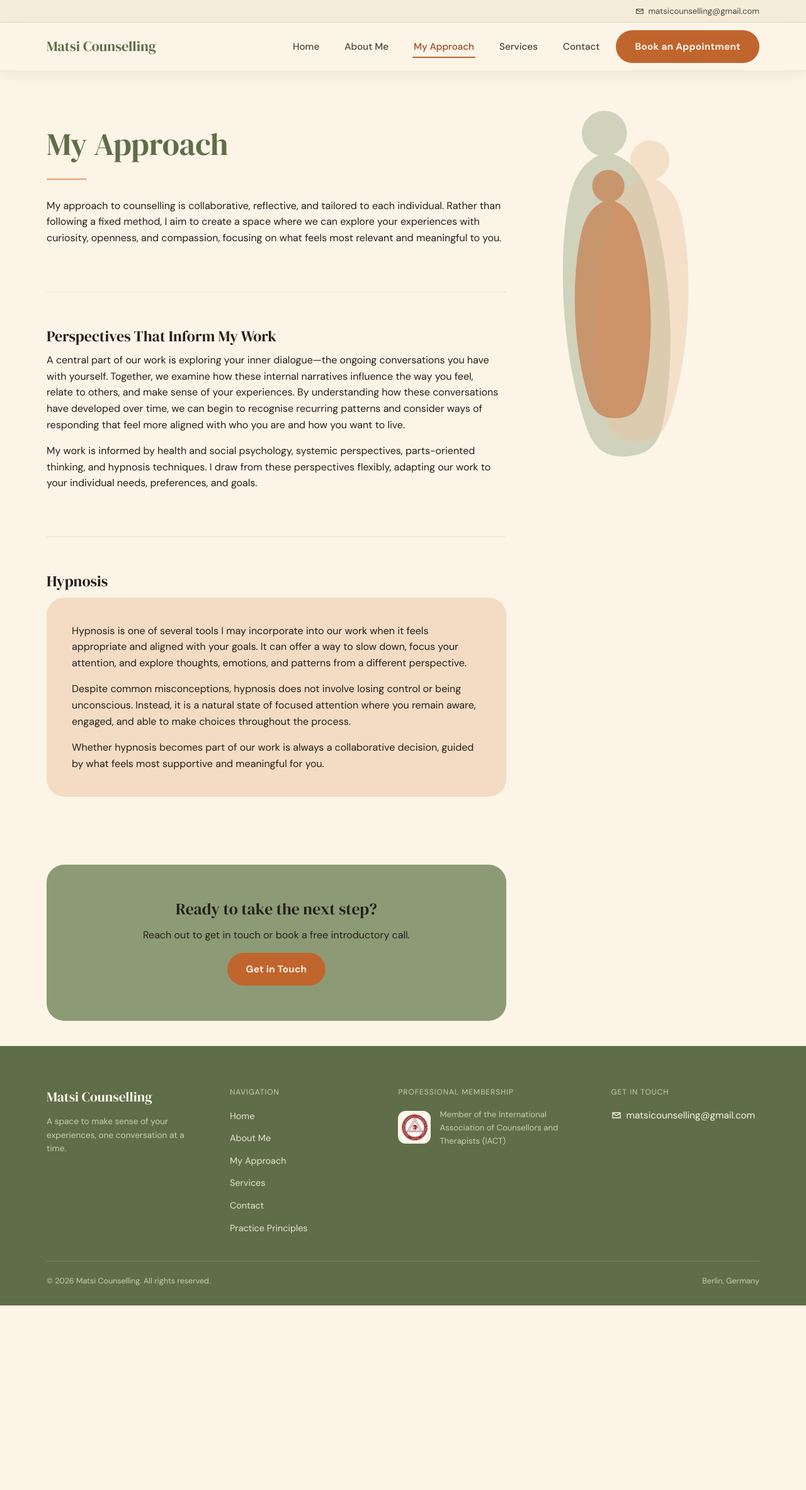
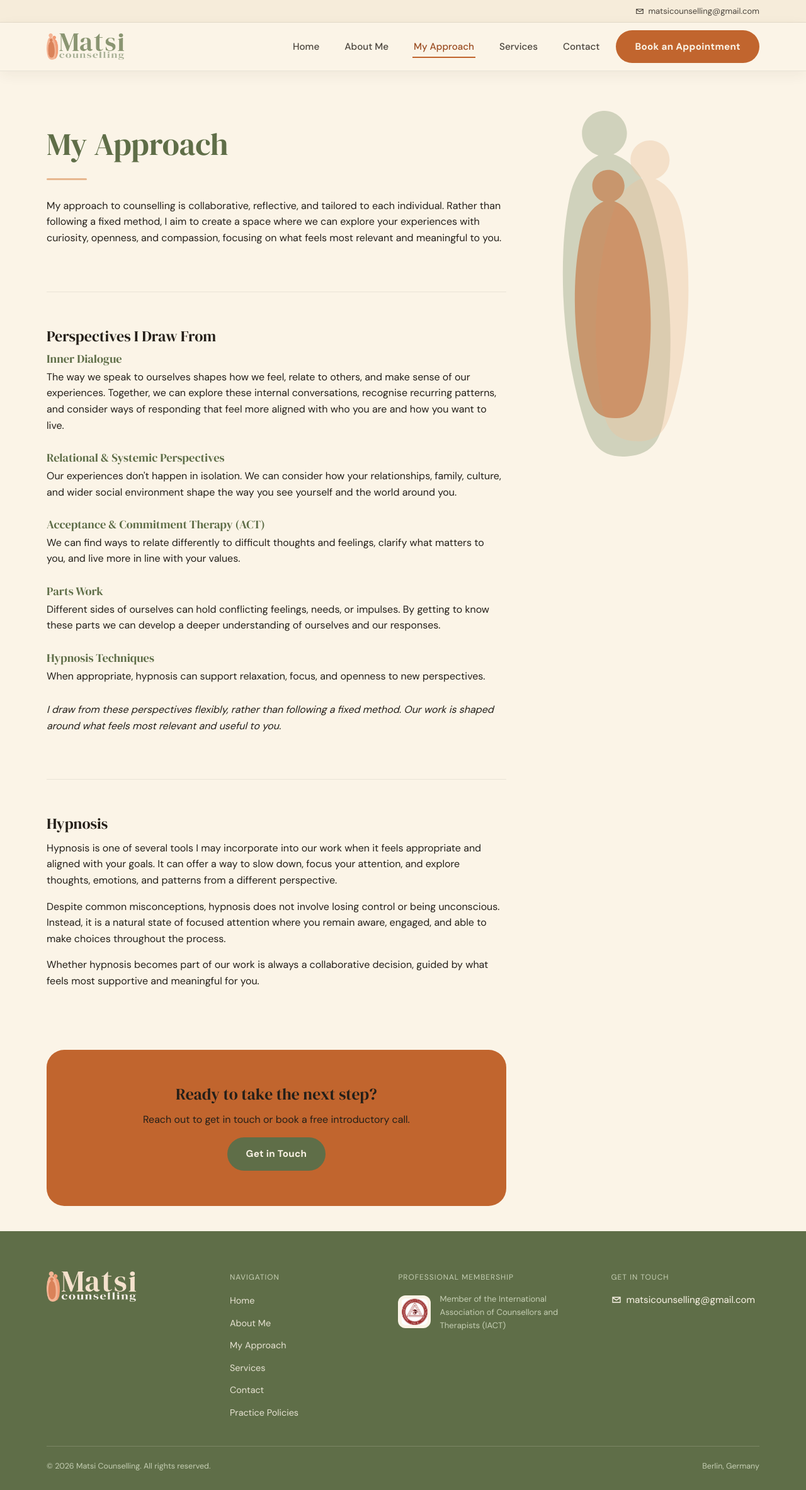
Before and after one commit to marvindoc5/anna-website, a FastAPI app: page /approach in a window 1280 px wide. Shown: the whole page at 63% size. Before the commit the page ends 2073 px from the top, so only its background shows below. Run offline with FastAPI, Linux system fonts and the light colour scheme.

Commit message:
Client revision batch: branding, pricing, and content updates
- Replace header/footer brand text with real logo images (header +
  lighter footer variant), both trimmed/transparent from the source files
- Add Anna's signature under the biography text, with the CTA button
  spaced further down
- Pad both service icons to a square canvas so object-fit:cover no
  longer crops their edges
- Change "01"/"02" step numbers to "Step 1"/"Step 2" (home + services)
- Update package prices: individual €390→€385, relationship €570→€550
- Rename "Practice Principles" to "Practice Policies" sitewide
- Rewrite the My Approach "Perspectives" section (new heading, five
  sub-perspectives, closing paragraph) and drop the boxed hypnosis card
  to match the page's plain section layout
- Recolor the My Approach CTA (terracotta box, olive-green button)
- Update page title/meta description so "Counselling Practice" shows
  next to the site name in search results instead of "Psychotherapy"

Co-Authored-By: Claude Sonnet 5 <noreply@anthropic.com>

```diff
--- a/main.py
+++ b/main.py
@@ -157,7 +157,7 @@ def validate_contact_form(name, email, interest, counselling_type, agree):
         errors["counselling_type"] = "Please select a type of counselling."
 
     if not agree:
-        errors["agree"] = "Please confirm you agree to the Practice Principles."
+        errors["agree"] = "Please confirm you agree to the Practice Policies."
 
     return errors
 
--- a/static/css/style.css
+++ b/static/css/style.css
@@ -148,6 +148,16 @@ button {
   color: var(--cream);
 }
 
+.btn-sage {
+  background: var(--sage-deep);
+  color: var(--cream);
+}
+
+.btn-sage:hover {
+  background: var(--sage);
+  box-shadow: var(--shadow-card);
+}
+
 .btn-quiet {
   background: var(--cream);
   color: var(--terracotta-deep);
@@ -229,10 +239,14 @@ button {
 }
 
 .brand {
-  font-family: var(--font-heading);
-  font-size: 1.4rem;
-  color: var(--sage-deep);
   flex: none;
+  display: flex;
+  align-items: center;
+}
+
+.brand img {
+  height: 42px;
+  width: auto;
 }
 
 .nav-links {
@@ -360,16 +374,9 @@ button {
   padding-bottom: 40px;
 }
 
-.footer-brand {
-  font-family: var(--font-heading);
-  font-size: 1.35rem;
-}
-
-.footer-tagline {
-  margin-top: 10px;
-  font-size: 0.85rem;
-  color: var(--sage-pale);
-  max-width: 26ch;
+.footer-logo {
+  height: 48px;
+  width: auto;
 }
 
 .footer-nav {
@@ -516,6 +523,17 @@ button {
 
 .prose p {
   color: var(--text);
+}
+
+.bio-signature {
+  display: block;
+  height: 64px;
+  width: auto;
+  margin: 8px 0 32px;
+}
+
+.bio-cta {
+  margin-top: 8px;
 }
 
 .divider {
@@ -689,10 +707,10 @@ button {
 
 .start-step-num {
   font-family: var(--font-heading);
-  font-size: 2.4rem;
+  font-size: 1.5rem;
   color: var(--terracotta);
   line-height: 1;
-  margin-bottom: 6px;
+  margin-bottom: 10px;
 }
 
 .start-card h3 {
@@ -845,15 +863,27 @@ button {
   height: auto;
 }
 
-.approach-hypnosis {
-  background: var(--peach-soft);
-  border-radius: var(--radius-lg);
-  padding: 40px;
-  margin: 12px 0;
+.perspective-item {
+  margin-bottom: 28px;
+}
+
+.perspective-item h3 {
+  font-size: 1.15rem;
+  color: var(--sage-deep);
+  margin-bottom: 0.3em;
+}
+
+.perspective-item p {
+  margin-bottom: 0;
+}
+
+.perspectives-closing {
+  margin-top: 8px;
+  font-style: italic;
 }
 
 .approach-cta {
-  background: var(--sage);
+  background: var(--terracotta);
   border-radius: var(--radius-lg);
   padding: 56px 44px;
   text-align: center;
@@ -1022,7 +1052,7 @@ button {
   text-align: center;
 }
 
-.gs-step .start-step-num { font-size: 1.9rem; }
+.gs-step .start-step-num { font-size: 1.3rem; }
 
 @media (max-width: 760px) {
   .gs-steps { grid-template-columns: 1fr; }
--- a/static/js/contact-form.js
+++ b/static/js/contact-form.js
@@ -87,7 +87,7 @@
     var agreeRow = agreeCheckbox.closest(".checkbox-row");
     if (!agreeCheckbox.checked) {
       if (agreeRow) agreeRow.classList.add("has-error");
-      showError(fieldErrorFor(agreeCheckbox), "Please confirm you agree to the Practice Principles before sending your message.");
+      showError(fieldErrorFor(agreeCheckbox), "Please confirm you agree to the Practice Policies before sending your message.");
       firstInvalid = firstInvalid || agreeCheckbox;
     } else {
       if (agreeRow) agreeRow.classList.remove("has-error");
--- a/templates/about.html
+++ b/templates/about.html
@@ -14,7 +14,8 @@
           <p>Over the years, I have worked in a variety of settings, supporting neurodivergent individuals, unaccompanied minor refugees, and clients in private practice. Having lived in Cyprus, the Netherlands, and Germany, I have developed an appreciation for the ways culture, relationships, and life experiences shape how we see ourselves, relate to others, and navigate the world around us.</p>
           <p>My work is guided by curiosity, compassion, and a deep respect for each person's individual story. I believe that our experiences can only be understood within the context of our unique histories, relationships, and circumstances, and I aim to create space for this complexity in my work with others.</p>
         </div>
-        <a class="btn btn-primary" href="{{ url_for('approach') }}">Read More About My Approach</a>
+        <img class="bio-signature" src="{{ url_for('static', path='images/anna-signature.png') }}" alt="Anna Matsi's signature">
+        <a class="btn btn-primary bio-cta" href="{{ url_for('approach') }}">Read More About My Approach</a>
       </div>
       <div class="about-photo-col">
         <div class="about-photo-frame">
--- a/templates/approach.html
+++ b/templates/approach.html
@@ -15,28 +15,45 @@
         </section>
 
         <section>
-          <h2>Perspectives That Inform My Work</h2>
-          <div class="prose">
-            <p>A central part of our work is exploring your inner dialogue—the ongoing conversations you have with yourself. Together, we examine how these internal narratives influence the way you feel, relate to others, and make sense of your experiences. By understanding how these conversations have developed over time, we can begin to recognise recurring patterns and consider ways of responding that feel more aligned with who you are and how you want to live.</p>
-            <p>My work is informed by health and social psychology, systemic perspectives, parts-oriented thinking, and hypnosis techniques. I draw from these perspectives flexibly, adapting our work to your individual needs, preferences, and goals.</p>
+          <h2>Perspectives I Draw From</h2>
+          <div class="prose perspectives-list">
+            <div class="perspective-item">
+              <h3>Inner Dialogue</h3>
+              <p>The way we speak to ourselves shapes how we feel, relate to others, and make sense of our experiences. Together, we can explore these internal conversations, recognise recurring patterns, and consider ways of responding that feel more aligned with who you are and how you want to live.</p>
+            </div>
+            <div class="perspective-item">
+              <h3>Relational &amp; Systemic Perspectives</h3>
+              <p>Our experiences don't happen in isolation. We can consider how your relationships, family, culture, and wider social environment shape the way you see yourself and the world around you.</p>
+            </div>
+            <div class="perspective-item">
+              <h3>Acceptance &amp; Commitment Therapy (ACT)</h3>
+              <p>We can find ways to relate differently to difficult thoughts and feelings, clarify what matters to you, and live more in line with your values.</p>
+            </div>
+            <div class="perspective-item">
+              <h3>Parts Work</h3>
+              <p>Different sides of ourselves can hold conflicting feelings, needs, or impulses. By getting to know these parts we can develop a deeper understanding of ourselves and our responses.</p>
+            </div>
+            <div class="perspective-item">
+              <h3>Hypnosis Techniques</h3>
+              <p>When appropriate, hypnosis can support relaxation, focus, and openness to new perspectives.</p>
+            </div>
+            <p class="perspectives-closing">I draw from these perspectives flexibly, rather than following a fixed method. Our work is shaped around what feels most relevant and useful to you.</p>
           </div>
         </section>
 
         <section>
           <h2>Hypnosis</h2>
-          <div class="approach-hypnosis">
-            <div class="prose">
-              <p>Hypnosis is one of several tools I may incorporate into our work when it feels appropriate and aligned with your goals. It can offer a way to slow down, focus your attention, and explore thoughts, emotions, and patterns from a different perspective.</p>
-              <p>Despite common misconceptions, hypnosis does not involve losing control or being unconscious. Instead, it is a natural state of focused attention where you remain aware, engaged, and able to make choices throughout the process.</p>
-              <p style="margin-bottom:0;">Whether hypnosis becomes part of our work is always a collaborative decision, guided by what feels most supportive and meaningful for you.</p>
-            </div>
+          <div class="prose">
+            <p>Hypnosis is one of several tools I may incorporate into our work when it feels appropriate and aligned with your goals. It can offer a way to slow down, focus your attention, and explore thoughts, emotions, and patterns from a different perspective.</p>
+            <p>Despite common misconceptions, hypnosis does not involve losing control or being unconscious. Instead, it is a natural state of focused attention where you remain aware, engaged, and able to make choices throughout the process.</p>
+            <p style="margin-bottom:0;">Whether hypnosis becomes part of our work is always a collaborative decision, guided by what feels most supportive and meaningful for you.</p>
           </div>
         </section>
 
         <div class="approach-cta">
           <h3>Ready to take the next step?</h3>
           <p style="color:var(--text);">Reach out to get in touch or book a free introductory call.</p>
-          <a class="btn btn-primary" href="{{ url_for('contact') }}">Get in Touch</a>
+          <a class="btn btn-sage" href="{{ url_for('contact') }}">Get in Touch</a>
         </div>
       </div>
 
--- a/templates/base.html
+++ b/templates/base.html
@@ -4,7 +4,7 @@
   <meta charset="utf-8">
   <meta name="viewport" content="width=device-width, initial-scale=1">
   <title>{% block title %}Matsi Counselling{% endblock %}</title>
-  <meta name="description" content="{% block meta_description %}Matsi Counselling — psychotherapy, counselling and hypnotherapy with Anna Matsi in Berlin.{% endblock %}">
+  <meta name="description" content="{% block meta_description %}Matsi Counselling — a counselling practice offering counselling and hypnotherapy with Anna Matsi in Berlin.{% endblock %}">
   <link rel="preconnect" href="https://fonts.googleapis.com">
   <link rel="preconnect" href="https://fonts.gstatic.com" crossorigin>
   <link href="https://fonts.googleapis.com/css2?family=DM+Serif+Display&family=DM+Sans:wght@400;500;700&display=swap" rel="stylesheet">
@@ -22,7 +22,9 @@
     </div>
     <nav class="main-nav">
       <div class="container">
-        <a class="brand" href="{{ url_for('home') }}">Matsi Counselling</a>
+        <a class="brand" href="{{ url_for('home') }}">
+          <img src="{{ url_for('static', path='images/logo-header.png') }}" alt="Matsi Counselling">
+        </a>
         <ul class="nav-links">
           <li><a href="{{ url_for('home') }}" class="{{ 'active' if active_page == 'home' else '' }}">Home</a></li>
           <li><a href="{{ url_for('about') }}" class="{{ 'active' if active_page == 'about' else '' }}">About Me</a></li>
@@ -54,8 +56,7 @@
     <div class="container">
       <div class="footer-grid">
         <div>
-          <div class="footer-brand">Matsi Counselling</div>
-          <p class="footer-tagline">A space to make sense of your experiences, one conversation at a time.</p>
+          <img class="footer-logo" src="{{ url_for('static', path='images/logo-footer.png') }}" alt="Matsi Counselling">
         </div>
         <div>
           <div class="footer-heading">Navigation</div>
@@ -65,7 +66,7 @@
             <li><a href="{{ url_for('approach') }}">My Approach</a></li>
             <li><a href="{{ url_for('services') }}">Services</a></li>
             <li><a href="{{ url_for('contact') }}">Contact</a></li>
-            <li><a href="{{ url_for('principles') }}">Practice Principles</a></li>
+            <li><a href="{{ url_for('principles') }}">Practice Policies</a></li>
           </ul>
         </div>
         <div>
--- a/templates/contact.html
+++ b/templates/contact.html
@@ -81,7 +81,7 @@
         <div class="form-group">
           <div class="checkbox-row {{ 'has-error' if errors and errors.agree else '' }}">
             <input type="checkbox" id="agree" name="agree" required {{ 'checked' if form_data and form_data.agree }}>
-            <label for="agree">I have read and agree to the <a href="{{ url_for('principles') }}">Practice Principles</a>.</label>
+            <label for="agree">I have read and agree to the <a href="{{ url_for('principles') }}">Practice Policies</a>.</label>
           </div>
           {% if errors and errors.agree %}<div class="field-error is-visible">{{ errors.agree }}</div>{% endif %}
         </div>
--- a/templates/index.html
+++ b/templates/index.html
@@ -1,5 +1,5 @@
 {% extends "base.html" %}
-{% block title %}Matsi Counselling — Psychotherapy &amp; Counselling in Berlin{% endblock %}
+{% block title %}Matsi Counselling — Counselling Practice in Berlin{% endblock %}
 
 {% block content %}
 <section class="slider" id="homeSlider">
@@ -66,13 +66,13 @@
       <div class="container">
         <div class="start-cards">
           <div class="start-card">
-            <div class="start-step-num">01</div>
+            <div class="start-step-num">Step 1</div>
             <h3>Schedule an Intro Call</h3>
             <p>Book an initial 20-minute online call free of charge.</p>
             <a class="btn btn-primary" href="{{ url_for('contact') }}">Book an Appointment</a>
           </div>
           <div class="start-card">
-            <div class="start-step-num">02</div>
+            <div class="start-step-num">Step 2</div>
             <h3>Schedule a Session</h3>
             <p>Book your first online session at your convenience.</p>
             <a class="btn btn-primary" href="{{ url_for('contact') }}">Book an Appointment</a>
--- a/templates/principles.html
+++ b/templates/principles.html
@@ -1,10 +1,10 @@
 {% extends "base.html" %}
-{% block title %}Practice Principles — Matsi Counselling{% endblock %}
+{% block title %}Practice Policies — Matsi Counselling{% endblock %}
 
 {% block content %}
 <section class="page-hero section-cream">
   <div class="container">
-    <h1 class="page-title">Practice Principles</h1>
+    <h1 class="page-title">Practice Policies</h1>
     <div class="divider"></div>
 
     <div class="principles-layout">
```
Also changed, not shown: templates/services.html (+4 -4 lines), static/images/anna-signature.png (added), static/images/individual-counselling-icon.png, static/images/logo-footer.png (added), static/images/logo-header.png (added), static/images/relationship-counselling-icon.png.
